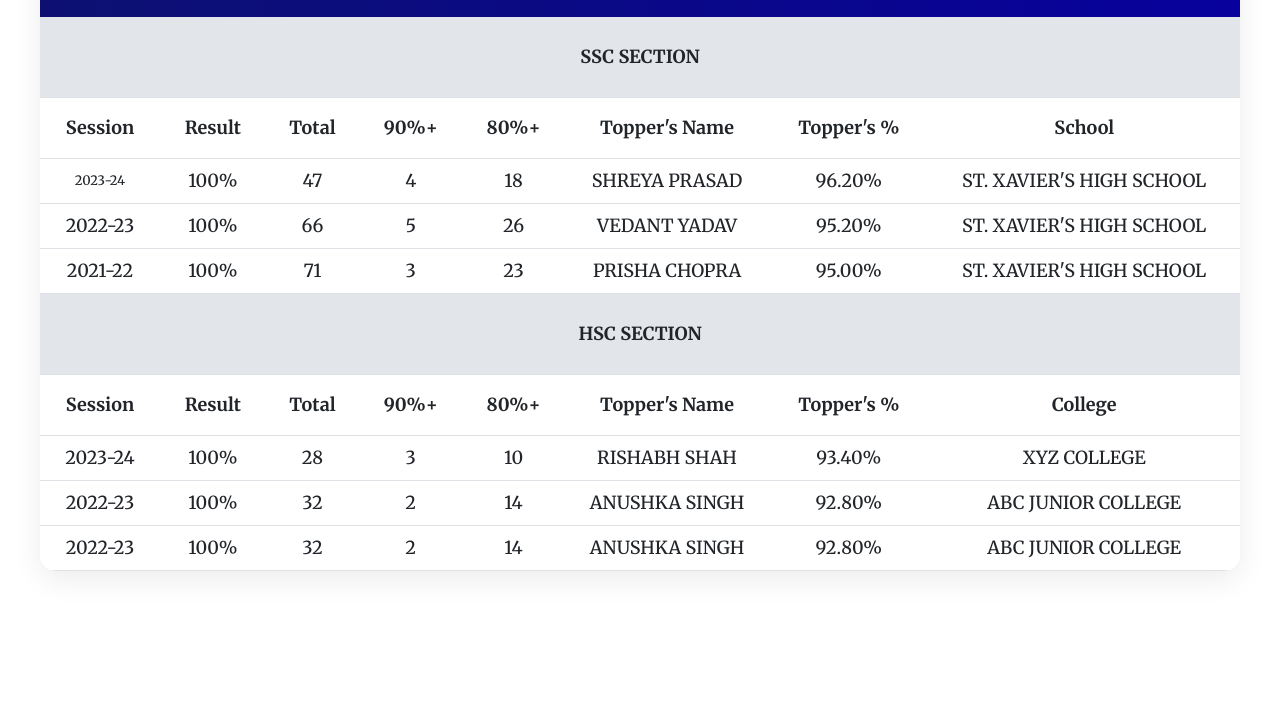
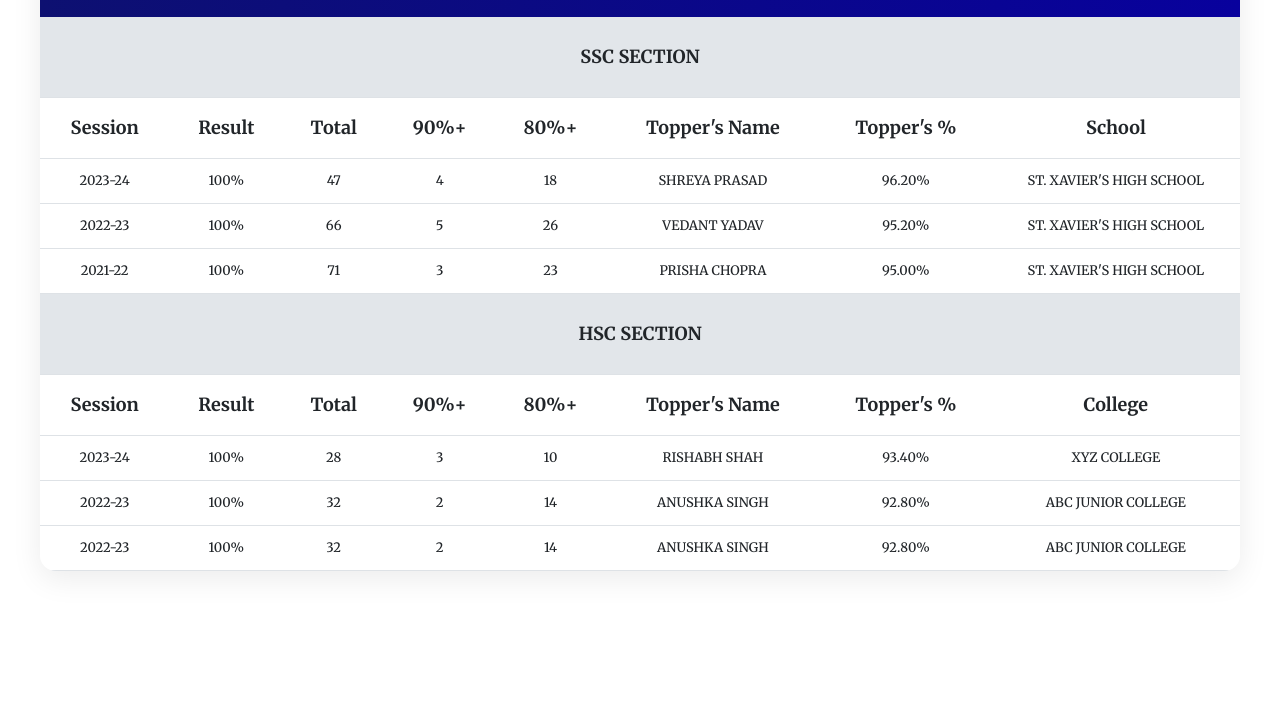
Before and after one commit to ultraedgeit/shreematclasses, a plain HTML site: page academic-results.html in a window 1280 px wide. Shown: the part 656-1368 px from the top of the page. Drawn offline with Linux system fonts and the light colour scheme.

Commit message:
Girish  commit

```diff
--- a/academic-results.html
+++ b/academic-results.html
@@ -231,8 +231,8 @@
               <th style="padding: 16px;">School</th>
             </tr>
           </thead>
-          <tbody style="text-align: center;">
-            <tr><td style="font-size: 13px;">2023-24</td><td>100%</td><td>47</td><td>4</td><td>18</td><td>SHREYA PRASAD</td><td>96.20%</td><td>ST. XAVIER'S HIGH SCHOOL</td></tr>
+          <tbody style="text-align: center; font-size: 13px;">
+            <tr><td>2023-24</td><td>100%</td><td>47</td><td>4</td><td>18</td><td>SHREYA PRASAD</td><td>96.20%</td><td>ST. XAVIER'S HIGH SCHOOL</td></tr>
             <tr><td>2022-23</td><td>100%</td><td>66</td><td>5</td><td>26</td><td>VEDANT YADAV</td><td>95.20%</td><td>ST. XAVIER'S HIGH SCHOOL</td></tr>
             <tr><td>2021-22</td><td>100%</td><td>71</td><td>3</td><td>23</td><td>PRISHA CHOPRA</td><td>95.00%</td><td>ST. XAVIER'S HIGH SCHOOL</td></tr>
           </tbody>
@@ -252,7 +252,7 @@
               <th style="padding: 16px;">College</th>
             </tr>
           </thead>
-          <tbody style="text-align: center;">
+          <tbody style="text-align: center;font-size: 13px;">
             <tr><td>2023-24</td><td>100%</td><td>28</td><td>3</td><td>10</td><td>RISHABH SHAH</td><td>93.40%</td><td>XYZ COLLEGE</td></tr>
             <tr><td>2022-23</td><td>100%</td><td>32</td><td>2</td><td>14</td><td>ANUSHKA SINGH</td><td>92.80%</td><td>ABC JUNIOR COLLEGE</td></tr>
             <tr><td>2022-23</td><td>100%</td><td>32</td><td>2</td><td>14</td><td>ANUSHKA SINGH</td><td>92.80%</td><td>ABC JUNIOR COLLEGE</td></tr>
```
